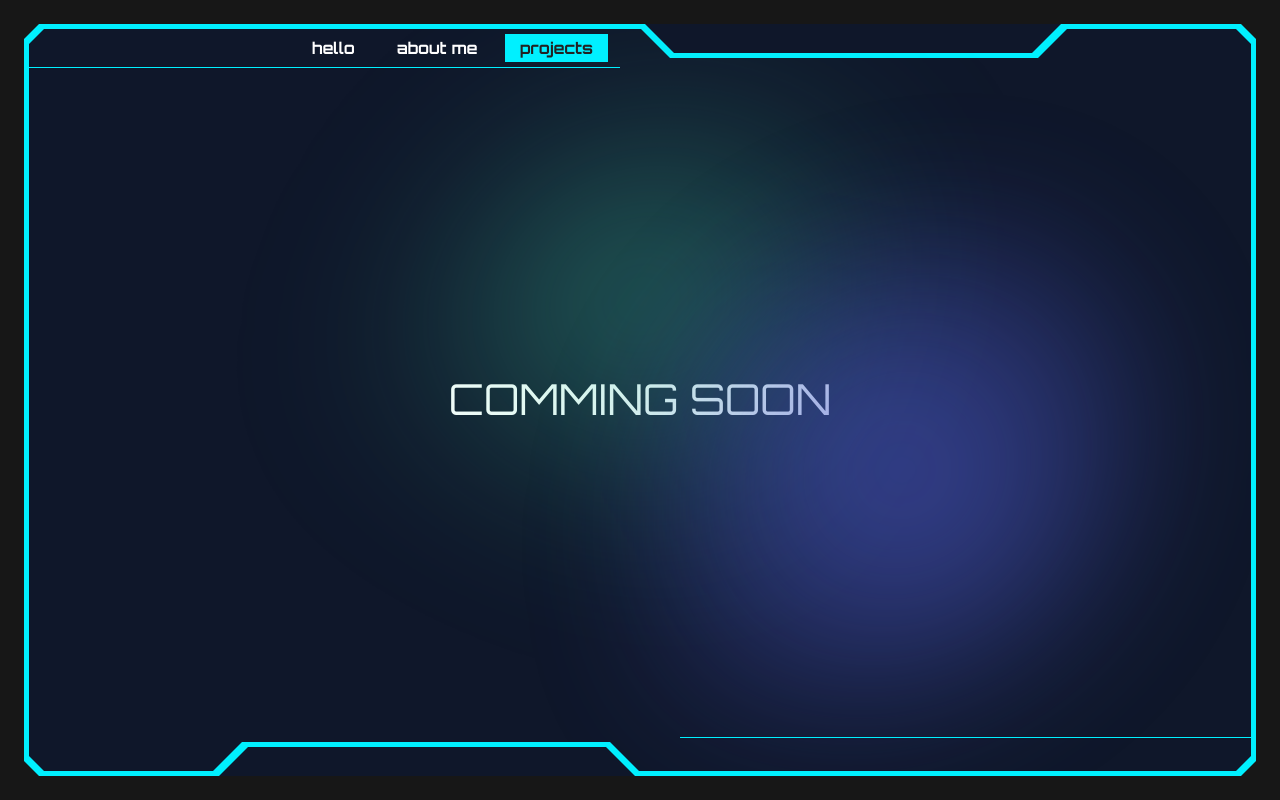
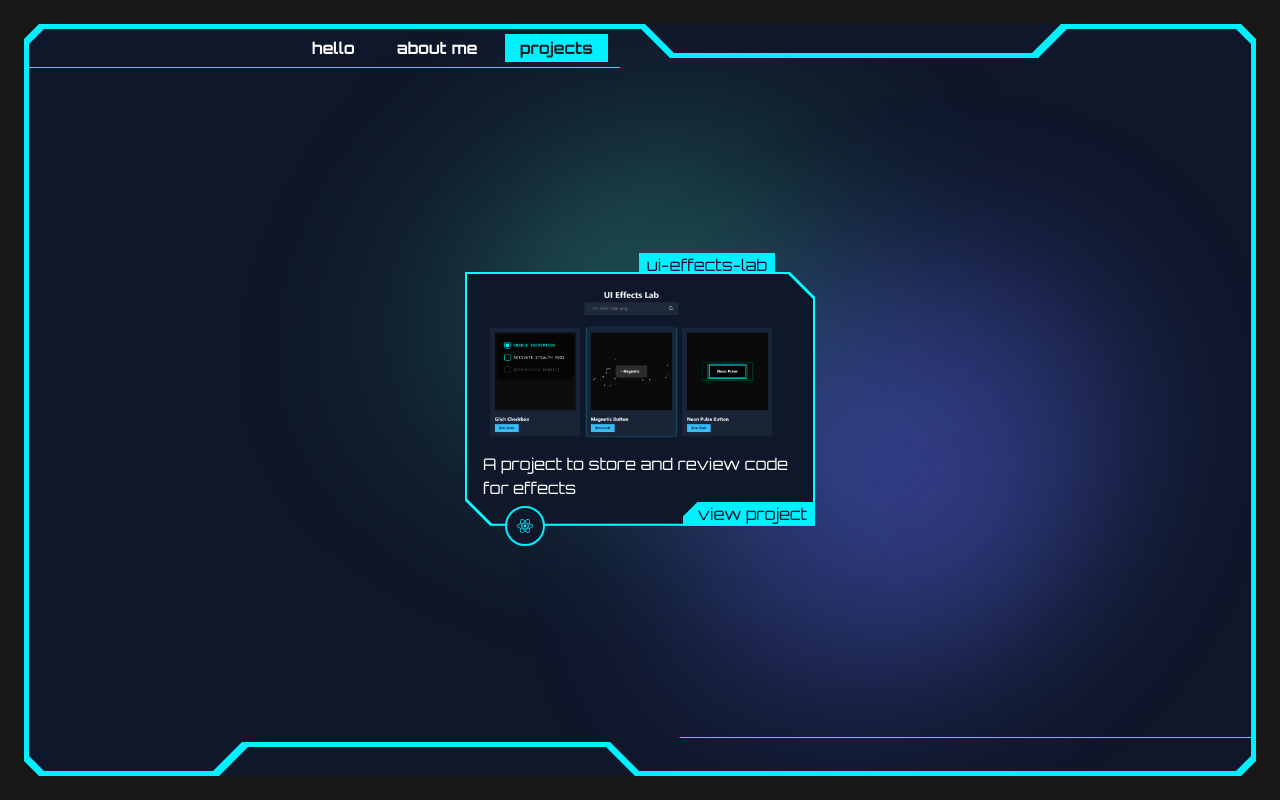
Before and after one commit to lexuanhuy/lexuanhuy.github.io, a Next.js app: page /projects in a window 1280 px wide. Built offline with nearby package versions, Linux system fonts and the light colour scheme.

Commit message:
Update projects page

```diff
--- a/app/projects/page.tsx
+++ b/app/projects/page.tsx
@@ -1,5 +1,38 @@
+import { ProjectCard } from "@/components/pages/project/ProjectCard/ProjectCard";
+import { ReactNode } from "react";
+import { FaReact } from "react-icons/fa";
+import UIEffectsLabImg from "@/public/images/ui-effects-lab.png";
+import Image from "next/image";
+
+export type ProjectData = {
+    title: string;
+    icon?: ReactNode;
+    description?: string;
+    githubLink?: string;
+}
+
+const projects: Array<ProjectData> = [
+    {
+        title: "ui-effects-lab",
+        icon: <FaReact />,
+        description: "A project to store and review code for effects",
+        githubLink: "https://github.com/lexuanhuy/ui-effects-lab"
+    }
+]
+
 export default function ProjectPage() {
-    return <div className="h-full flex justify-center items-center font-(family-name:--font-orbitron)">
-        <div className="text-[32pt]">COMMING SOON</div>
+    return <div className="h-full flex justify-center items-center font-(family-name:--font-orbitron) overflow-auto">
+        <div className="flex flex-wrap gap-12 justify-center">
+            {
+                projects?.map(({ title, icon, description, githubLink }) => {
+                    return (
+                        <ProjectCard key={title} icon={icon} title={title} githubLink={githubLink}>
+                            <Image className="mb-3" src={UIEffectsLabImg} height={150} alt={title} />
+                            <div>{description}</div>
+                        </ProjectCard>
+                    )
+                })
+            }
+        </div>
     </div>
 }
--- /dev/null
+++ b/components/pages/home/RightSide/ListFrame.module.scss
@@ -0,0 +1,28 @@
+$clippathWidth: 20px;
+$background: #0f172a;
+$polygonClipPath: polygon(
+  $clippathWidth 0,
+  100% 0,
+  100% 100%,
+  0 100%,
+  0 $clippathWidth
+);
+
+.listFrameWrapper {
+  padding: 2px;
+  background-color: var(--neon-cyan);
+  position: relative;
+  left: -2px;
+
+  clip-path: $polygonClipPath;
+
+  .listFrameContent {
+    background-color: rgba(15, 23, 42, 0.8);
+    padding: 8px 12px;
+    padding-left: 32px;
+    backdrop-filter: blur(10px);
+    -webkit-backdrop-filter: blur(10px);
+
+    clip-path: $polygonClipPath;
+  }
+}
--- /dev/null
+++ b/components/pages/home/RightSide/ListFrame.tsx
@@ -0,0 +1,10 @@
+import React from "react";
+import styles from "./ListFrame.module.scss";
+
+export const ListFrame: React.FC<React.PropsWithChildren> = ({ children }) => {
+    return (<div className={styles.listFrameWrapper}>
+        <div className={styles.listFrameContent}>
+            {children}
+        </div>
+    </div>)
+}
--- a/components/pages/home/RightSide/RightSide.module.scss
+++ b/components/pages/home/RightSide/RightSide.module.scss
@@ -16,9 +16,10 @@
 
   .listItem {
     position: relative;
-    padding: 10px;
-    border: 2px solid var(--neon-cyan);
+    // padding: 10px;
+    // border: 2px solid var(--neon-cyan);
     margin-bottom: 12px;
+
     &::before {
       content: "";
       position: absolute;
--- a/components/pages/home/RightSide/RightSide.tsx
+++ b/components/pages/home/RightSide/RightSide.tsx
@@ -1,4 +1,5 @@
 import { Frame } from "./Frame";
+import { ListFrame } from "./ListFrame";
 import styles from "./RightSide.module.scss";
 import { Tag } from "./Tag";
 
@@ -24,14 +25,10 @@ export const RightSide = ({ className }: { className?: string }) => {
             </Frame>
             <Frame className="w-[75%] mb-4" title="Stats">
                 <ul className={styles.list}>
-                    <li className={styles.listItem}>EXPERIENCE: 6 years</li>
-                </ul>
-            </Frame>
-            <Frame className="w-[75%] mb-4" title="Misson">
-                <ul className={styles.list}>
-                    <li className={styles.listItem}>Status: ONLINE & READY FOR HIRE</li>
-                    <li className={styles.listItem}>Current Focus: Learning new skills</li>
-                    <li className={styles.listItem}>Target: Looking for Frontend Developer opportunities</li>
+                    <li className={styles.listItem}><ListFrame>Experience: 6 years</ListFrame></li>
+                    <li className={styles.listItem}><ListFrame>Status: READY FOR HIRE</ListFrame></li>
+                    <li className={styles.listItem}><ListFrame>Current Focus: Learning new skills</ListFrame></li>
+                    {/* <li className={styles.listItem}><ListFrame>Target: Looking for Frontend Developer opportunities</ListFrame></li> */}
                 </ul>
             </Frame>
         </div>
--- /dev/null
+++ b/components/pages/project/ProjectCard/ProjectCard.module.scss
@@ -0,0 +1,69 @@
+$background: #0f172a;
+$clippathWidth: 25px;
+$polygonClipPath: polygon(
+  0 0,
+  calc(100% - $clippathWidth) 0,
+  100% $clippathWidth,
+  100% 100%,
+  $clippathWidth 100%,
+  0 calc(100% - $clippathWidth)
+);
+
+.projectCard {
+  position: relative;
+
+  .projectCardTitle {
+    $height: 20px;
+    $top: calc(-1 * $height + 1px);
+    background-color: var(--neon-cyan);
+    color: $background;
+    position: absolute;
+    min-width: 100px;
+    height: $height;
+    top: $top;
+    right: calc($clippathWidth + 15px);
+  }
+  .projectCardCircleIcon {
+    $size: 40px;
+    $bottom: calc(-1 * $size / 2);
+    position: absolute;
+    left: calc($clippathWidth + 15px);
+    width: $size;
+    height: $size;
+    bottom: $bottom;
+    border: 2px solid var(--neon-cyan);
+    z-index: 2;
+    border-radius: 50%;
+    background-color: $background;
+    color: var(--neon-cyan);
+    // display: inline-block;
+  }
+
+  .projectCardLink {
+    $clippathWidth: 15px;
+    display: inline-block;
+    position: absolute;
+    right: 0;
+    background-color: var(--neon-cyan);
+    bottom: 0px;
+    padding-left: 15px;
+    color: $background;
+    cursor: pointer;
+    clip-path: polygon($clippathWidth 0, 100% 0, 100% 100%, 0 100%, 0 $clippathWidth);
+  }
+}
+
+.projectCardWrapper {
+  background-color: cyan;
+  padding: 2px;
+  position: relative;
+  clip-path: $polygonClipPath;
+
+  .projectCardContainer {
+    background-color: $background;
+    clip-path: $polygonClipPath;
+    padding: 16px;
+    padding-bottom: 24px;
+    position: relative;
+  }
+}
--- /dev/null
+++ b/components/pages/project/ProjectCard/ProjectCard.tsx
@@ -0,0 +1,22 @@
+import React, { ReactNode } from "react";
+import styles from "./ProjectCard.module.scss";
+
+export const ProjectCard: React.FC<React.PropsWithChildren & { className?: string, icon?: ReactNode, title?: string, githubLink?: string }> = ({ children, className, icon, title, githubLink }) => {
+    return (
+        <div className={`${styles.projectCard} min-w-[250px] max-w-[350px] ${className}`}>
+            <span className={`${styles.projectCardTitle} px-2`}>{title}</span>
+            <div className={`${styles.projectCardWrapper}`}>
+                <div className={styles.projectCardContainer}>
+                    {children}
+                </div>
+            </div>
+            <span className={`${styles.projectCardCircleIcon} flex items-center justify-center`}>
+                {icon}
+            </span>
+            {
+                githubLink &&
+                <a href={githubLink} target="_blank" className={`${styles.projectCardLink} px-2`}>view project</a>
+            }
+        </div>
+    )
+}
```
Also changed, not shown: public/images/ui-effects-lab.png (added).
